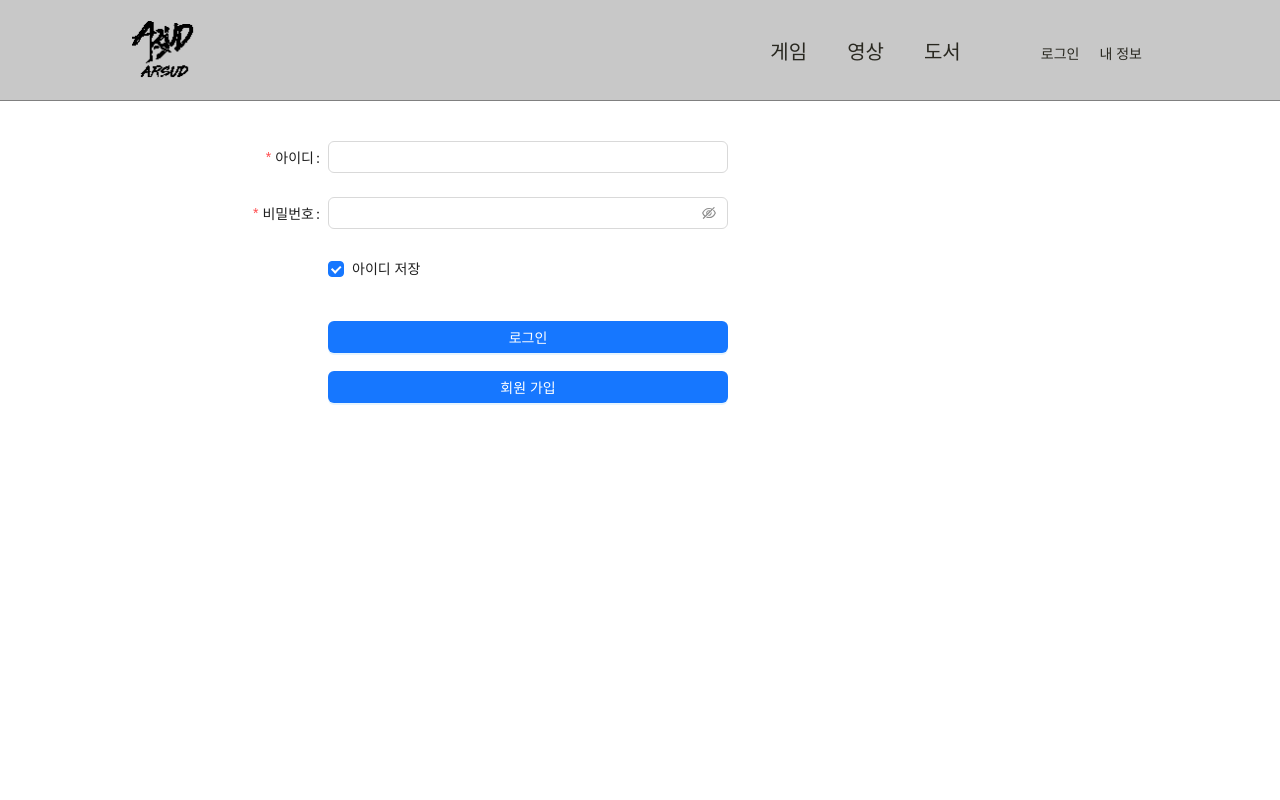
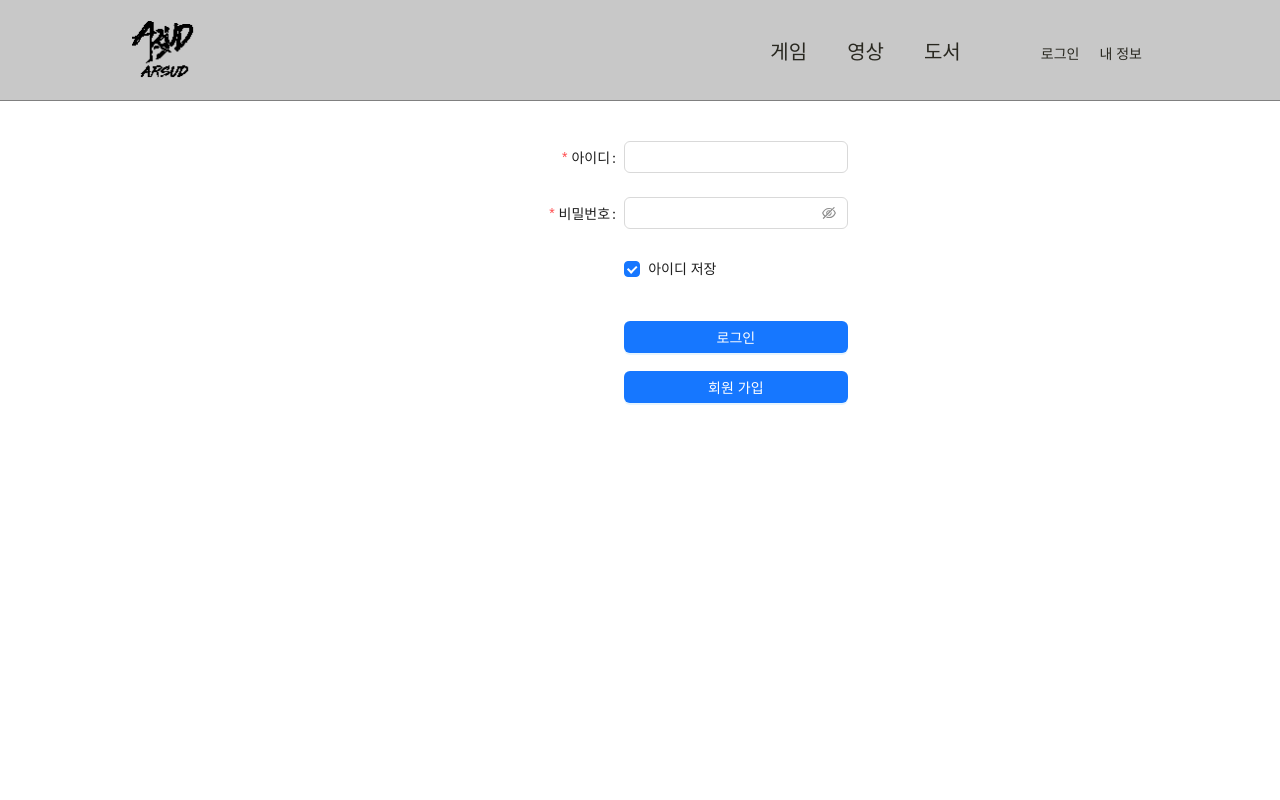
Before and after one commit to asd123fdssal/sdmc-react-client, a React (Create React App) app: page /login in a window 1280 px wide. Shown: the top 800 px of the page. Built offline with nearby package versions, Linux system fonts and the light colour scheme; no server answers.

Commit message:
#2 로그인 페이지 기능 구현 진행중

```diff
--- /dev/null
+++ b/config-overrides.js
@@ -0,0 +1,7 @@
+module.exports = function override(config, env) {
+    const fallback = config.resolve.fallback || {};
+    Object.assign(fallback, {
+        "crypto": require.resolve("crypto-browserify")
+    })
+    return config;
+}
--- a/src/App.js
+++ b/src/App.js
@@ -3,7 +3,8 @@ import { Routes, Route, Link, useNavigate } from "react-router-dom";
 import { API_URL } from "./config/constants";
 import { GameTitlePage } from "./games/index";
 import { MainPage } from "./main/index"
-import { LoginPage } from "./login/index"
+import {Login} from "./login/index"
+import { SignUpPage } from "./signup";
 
 function App() {
   const navigate = useNavigate();
@@ -57,7 +58,10 @@ function App() {
           <Route path="/">
             <Route path="" element={<MainPage/>}/>
           </Route>
-          <Route path="login" element={<LoginPage/>}/>
+          <Route path="login" element={<Login/>}>
+
+          </Route>
+          <Route path="signup" element={<SignUpPage/>}/>
           <Route path="games">
             <Route path=":index" element={<GameTitlePage/>} />
             <Route path="" element={<GameTitlePage/>} />
@@ -66,7 +70,6 @@ function App() {
           </Route>
           <Route path="/books" element={<h2>books</h2>} />
           <Route path="/movies" element={<h2>movies</h2>} />
-          <Route path="/login" element={<h2>login</h2>} />
         </Routes>
       </div>
       <div id="footer"></div>
--- a/src/config/constants.js
+++ b/src/config/constants.js
@@ -1,3 +1,3 @@
 //export const API_URL = process.env.PUBLIC_URL;
-export const API_URL = "http://localhost:8000";
-export const API_IMG_URL = "http://localhost:3000";
+export const API_URL = "https://localhost:8443";
+export const API_IMG_URL = "https://localhost:3000";
--- a/src/games/index.js
+++ b/src/games/index.js
@@ -9,7 +9,6 @@ const {  Pagination  } = require("antd");
 export function GameTitlePage() {
   let { index } = useParams();
   index = (index === undefined) ? 1 : index;
-  console.log(index);
   const [games, setGames] = useState([]);
 
   useEffect(() => {
--- a/src/login/index.css
+++ b/src/login/index.css
@@ -1,9 +1,27 @@
-.login-frame {
+.container {
     width: 100%;
-    margin-top: 40px;
+    height: 100%;
+    margin: 40px;
+    display: flex;
+}
+
+.forms{
+    margin: auto;
 }
 
 .buttons {
     width: 100%;
     margin: 12px 0 6px 0;
 }
+
+#error-field {
+    display: flex;
+    width: 100%;
+    margin: 0 auto;
+}
+
+#error-message {
+    margin: auto;
+    padding-bottom: 12px;
+    display: none;
+}
--- a/src/login/index.js
+++ b/src/login/index.js
@@ -1,18 +1,56 @@
-import React from 'react';
+import React, {useEffect, useState} from 'react';
 import { Button, Checkbox, Form, Input } from 'antd';
 import './index.css';
+import {Link, Navigate, redirect, Route, Routes, useNavigate} from "react-router-dom";
+import axios from "axios";
+import {API_URL} from "../config/constants";
+import {SHA256, enc} from 'crypto-js';
 
+export function Login(){
+    const [form] = Form.useForm();
+    const [isSuccess, setIsSuccess] = useState(false);
 
-export function LoginPage(){
+    useEffect(() => {
+        axios
+            .get(`${API_URL}/login`)
+            .then((res) => {
+
+            })
+            .catch((error) => {
+                console.log(error);
+            });
+    }, []);
+
+    const onFinish = function (values){
+        if(!isSuccess){
+            values.password = SHA256(values.password).toString(enc.Hex);
+            axios.post(`${API_URL}/login`, values).then(res =>{
+                // 로그인 성공 여부 체크
+                if(res.data.loginResult){
+                    // 로그인 성공 시 메인으로 리다이렉트
+                    //setIsSuccess(true);
+                }else{
+
+                }
+            });
+        }
+    }
+
+    if(isSuccess){
+        return <Navigate to='/' />
+    }
+
     return (
-        <div className="login-frame">
-            <div className="align-div">
+        <div className="container">
+            <div className="forms">
                 <Form
+                    form={form}
                     name="login-form"
                     labelCol={{ span: 8 }}
                     wrapperCol={{ span: 16 }}
                     style={{ maxWidth: 600 }}
                     initialValues={{ remember: true }}
+                    onFinish={onFinish}
                     autoComplete="off"
                 >
                     <Form.Item
@@ -31,6 +69,10 @@ export function LoginPage(){
                         <Input.Password />
                     </Form.Item>
 
+                    <div id="error-field">
+                        <a id="error-message"></a>
+                    </div>
+
                     <Form.Item name="remember" valuePropName="checked" wrapperCol={{ offset: 8, span: 16 }}>
                         <Checkbox>아이디 저장</Checkbox>
                     </Form.Item>
@@ -39,9 +81,11 @@ export function LoginPage(){
                         <Button className="buttons" type="primary" htmlType="submit">
                             로그인
                         </Button>
-                        <Button className="buttons" type="primary">
-                            회원 가입
-                        </Button>
+                        <Link to="/signup">
+                            <Button className="buttons" type="primary">
+                                회원 가입
+                            </Button>
+                        </Link>
                     </Form.Item>
                 </Form>
             </div>
--- /dev/null
+++ b/src/signup/index.css
@@ -0,0 +1,10 @@
+.container {
+    width: 100%;
+    height: 100%;
+    margin: 40px;
+    display: flex;
+}
+
+.forms{
+    margin: auto;
+}
--- /dev/null
+++ b/src/signup/index.js
@@ -0,0 +1,70 @@
+import {
+    Button,
+    Form,
+    Input,
+} from 'antd';
+import React, { useState } from 'react';
+import './index.css';
+
+export function SignUpPage() {
+    return (
+      <div className="container">
+          <div className="forms">
+              <Form
+                  name="login-form"
+                  labelCol={{ span: 8 }}
+                  wrapperCol={{ span: 16 }}
+                  style={{ maxWidth: 1024 }}
+                  initialValues={{ remember: true }}
+                  autoComplete="off"
+              >
+                  <Form.Item
+                      label="아이디"
+                      name="username"
+                      rules={[{ required: true, message: '아이디를 입력해주세요.' }]}
+                  >
+                      <Input />
+                  </Form.Item>
+
+                  <Form.Item
+                      label="비밀번호"
+                      name="password"
+                      rules={[{ required: true, message: '비밀번호를 입력해주세요.' }]}
+                  >
+                      <Input.Password />
+                  </Form.Item>
+
+                  <Form.Item
+                      label="비밀번호 재확인"
+                      name="password_confirm"
+                      rules={[{ required: true, message: '비밀번호를 다시 입력해주세요.' }]}
+                  >
+                      <Input.Password />
+                  </Form.Item>
+
+                  <Form.Item
+                      label="이메일"
+                      name="e-mail"
+                      rules={[{ required: true, message: '이메일을 입력해주세요.' }]}
+                  >
+                      <Input />
+                  </Form.Item>
+
+                  <Form.Item
+                      label="닉네임"
+                      name="nickname"
+                      rules={[{ required: true, message: '닉네임을 입력해주세요.' }]}
+                  >
+                      <Input />
+                  </Form.Item>
+
+                  <Form.Item wrapperCol={{ offset: 8, span: 16 }}>
+                      <Button className="buttons" type="primary" htmlType="submit">
+                          회원 가입
+                      </Button>
+                  </Form.Item>
+              </Form>
+          </div>
+      </div>
+    );
+}
```
Also changed, not shown: package.json (+14 -3 lines), 1 other file (tests, documents, lock files or other folders).
